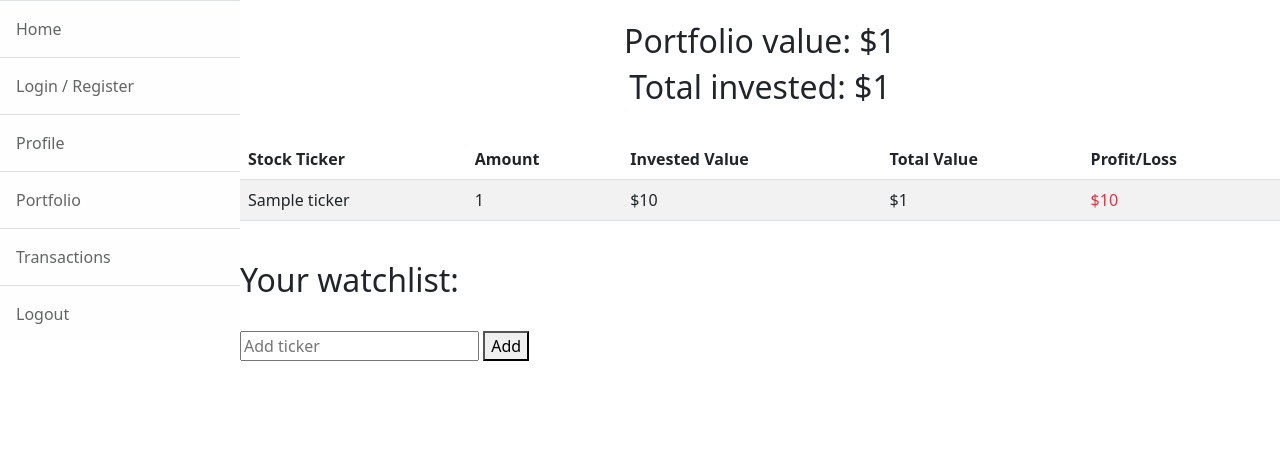
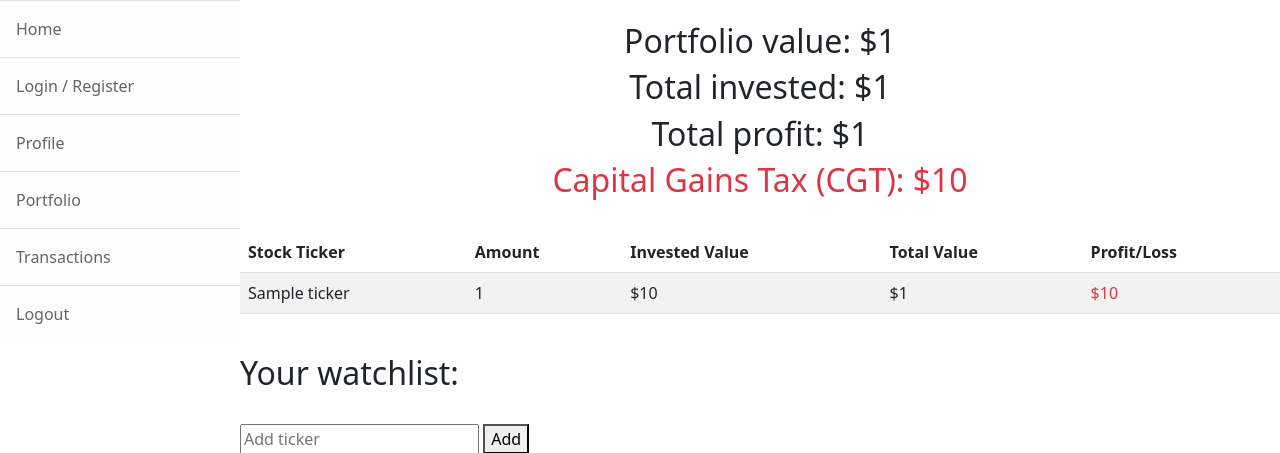
Before and after one commit to kkozsa/DBS-Project, a Flask app: template templates/portfolio.html in a window 1280 px wide. Shown: the part 57-510 px from the top of the page. Run offline with Flask 3, Linux system fonts and the light colour scheme; the template is opened without the code that fills it: most values are stand-ins (such as "Sample title", 1, 10 or a date in 2020); data that the repository does not hold is empty; some libraries are stand-ins or nearby versions.

Commit message:
overal cgt added

```diff
--- a/app.py
+++ b/app.py
@@ -115,10 +115,25 @@ def portfolio():
         total_portfolio_value += current_value
         total_invested_value += invested_value  # Add to total invested value
 
+    # Calculate Capital Gains Tax (CGT)
+    total_profit = total_portfolio_value - total_invested_value
+
+    cgt_threshold = 1270  # Irish CGT exemption
+    cgt_rate = 0.33  # Irish CGT rate
+
+    if total_profit > cgt_threshold:
+        taxable_profit = total_profit - cgt_threshold
+        capital_gains_tax = taxable_profit * cgt_rate
+    else:
+        capital_gains_tax = 0  # No tax if profit is below the exemption threshold
+
     total_stock_values = list(portfolio_summary.values())
 
-    return render_template('portfolio.html', total_stock_values=total_stock_values, total_portfolio_value=total_portfolio_value, total_invested_value=total_invested_value)
-
+    return render_template('portfolio.html', total_stock_values=total_stock_values,
+                           total_portfolio_value=total_portfolio_value,
+                           total_invested_value=total_invested_value,
+                           total_profit=total_profit,
+                           capital_gains_tax=capital_gains_tax)
 
 
 # Tickers route (tickers to database)
--- a/templates/portfolio.html
+++ b/templates/portfolio.html
@@ -52,6 +52,8 @@
                         <div class="col-md-12">
                             <h2 class="text-center">Portfolio value: <span id="portfolio-total">${{ total_portfolio_value | round(2) }}</span></h2>
                             <h2 class="text-center">Total invested: <span id="portfolio-invested">${{ total_invested_value | round(2) }}</span></h2>
+                            <h2 class="text-center">Total profit: <span id="total-profit">${{ total_profit | round(2) }}</span></h2>
+                            <h2 class="text-center text-danger">Capital Gains Tax (CGT): <span id="cgt-amount">${{ capital_gains_tax | round(2) }}</span></h2>
                         </div>
                     </div>
 
```
